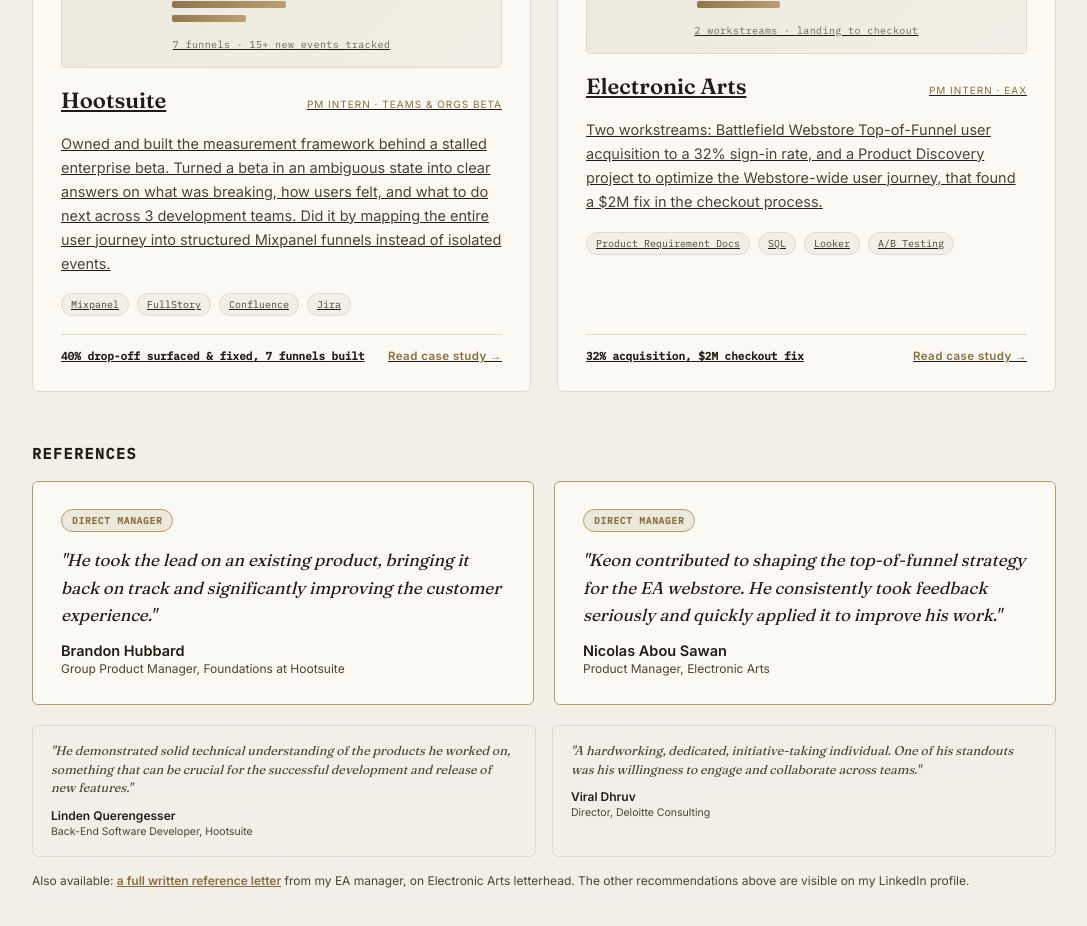
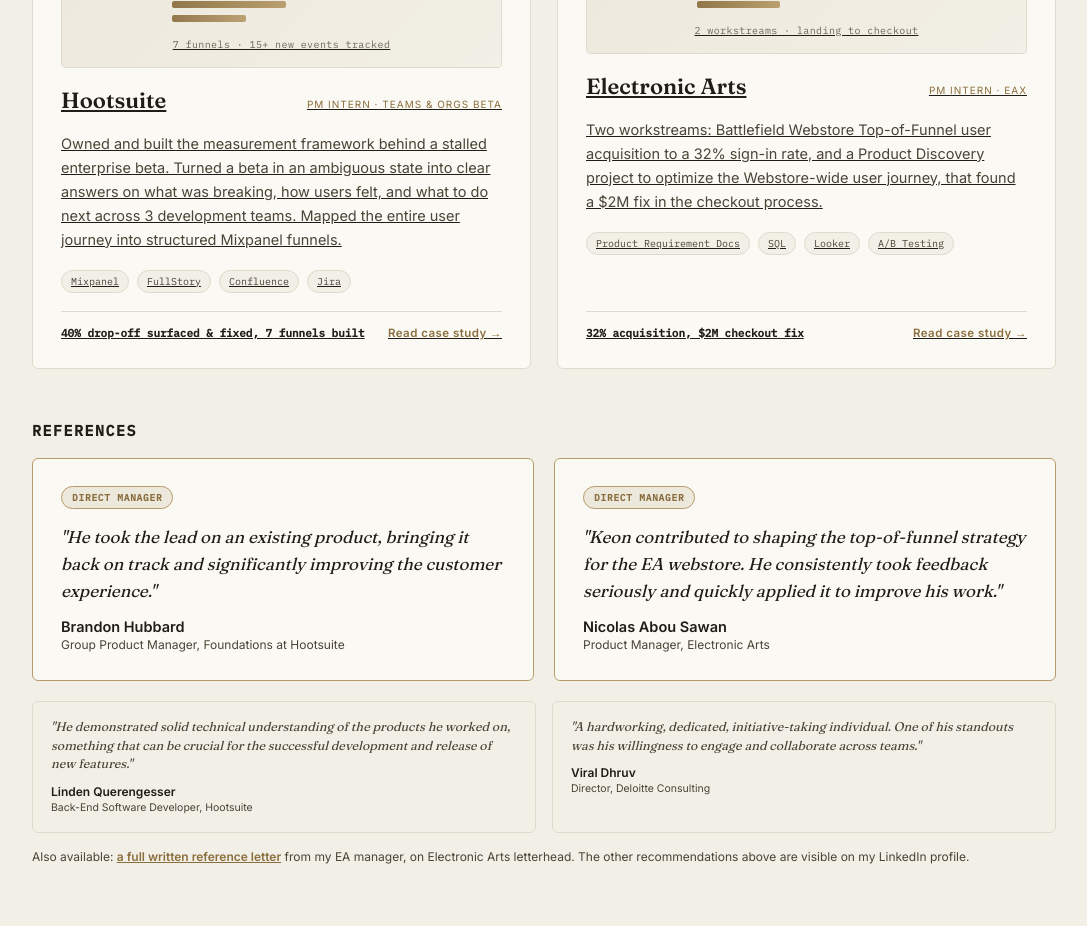
Before and after one commit to Keonleebv/keon-portfolio, a Next.js app: page /work in a window 1280 px wide. Shown: the part 1640-2566 px from the top of the page, without its empty margins (96-1183 px from the left). Built offline with nearby package versions, Linux system fonts and the light colour scheme.

Commit message:
HS proj desc

```diff
--- a/app/work/page.js
+++ b/app/work/page.js
@@ -253,8 +253,8 @@
           <div className="proj-desc">
             Owned and built the measurement framework behind a stalled enterprise beta.
             Turned a beta in an ambiguous state into clear answers on what was breaking,
-            how users felt, and what to do next across 3 development teams. Did it by mapping
-            the entire user journey into structured Mixpanel funnels instead of isolated events.
+            how users felt, and what to do next across 3 development teams. Mapped
+            the entire user journey into structured Mixpanel funnels.
           </div>
           <div className="pills">
             <span className="pill">Mixpanel</span>
```
